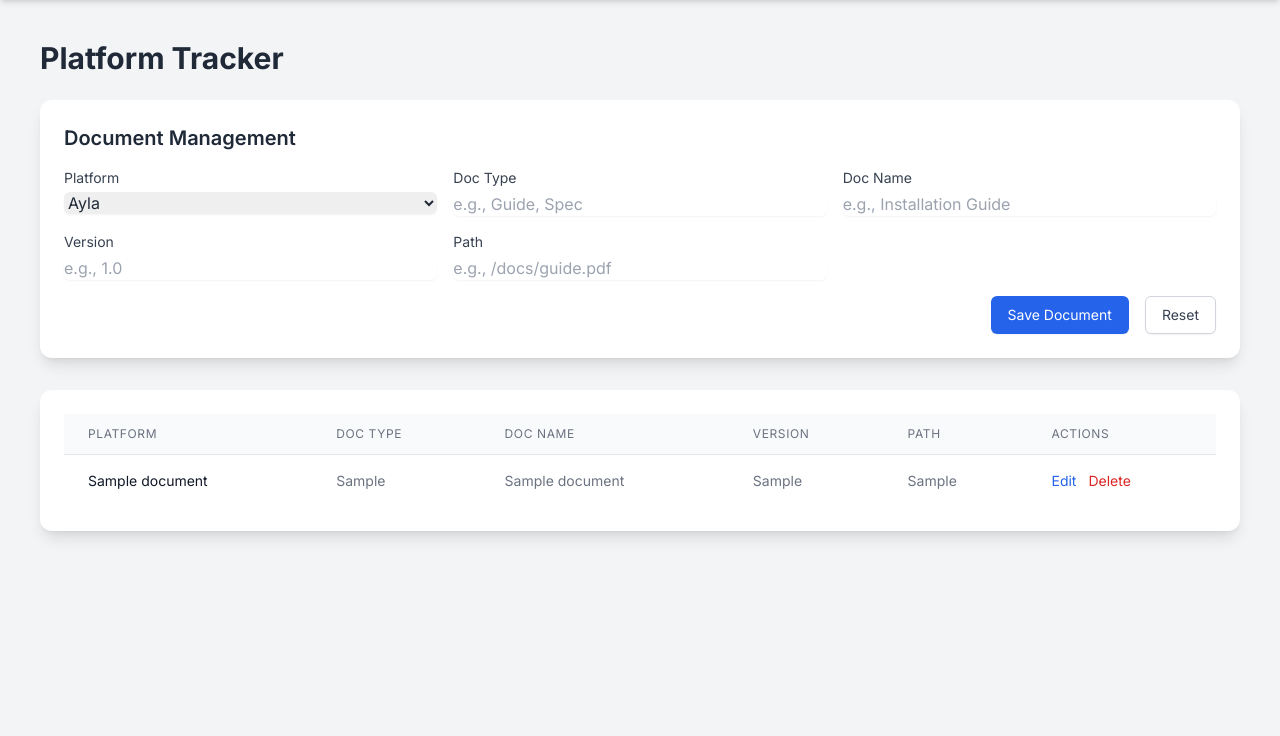
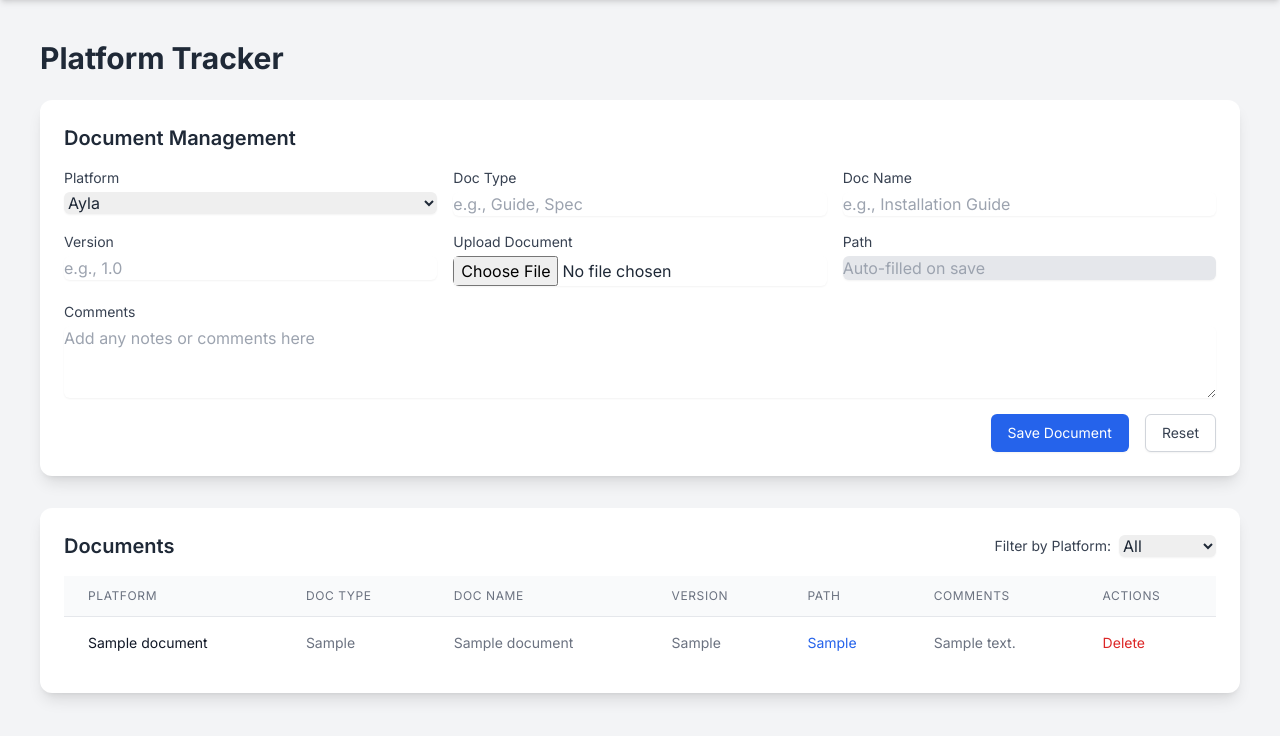
Before and after one commit to akl-githu/OCC, a Flask app: page /platform_tracker in a window 1280 px wide. Shown: the part 64-800 px from the top of the page. Run offline with Flask 2, Linux system fonts and the light colour scheme; a user stored in the database is signed in; data comes from the database, SQL or seed files in the repository; tables that the repository leaves empty hold one stand-in row (values such as "Sample post"); data that the repository does not hold is empty; some libraries are stand-ins or nearby versions.

Commit message:
Stage02: Front-end UI web app

```diff
--- a/app.py
+++ b/app.py
@@ -2,9 +2,10 @@ import os
 import datetime
 import MySQLdb.cursors
 import MySQLdb
-from flask import Flask, render_template, request, redirect, url_for, session, jsonify, g
+from flask import Flask, render_template, request, redirect, url_for, session, jsonify, g, send_from_directory
 from dotenv import load_dotenv
 from functools import wraps
+from werkzeug.utils import secure_filename
 
 # Load environment variables from .env file
 load_dotenv()
@@ -13,6 +14,15 @@ load_dotenv()
 app = Flask(__name__)
 # IMPORTANT: Change this to a random, secure key for production
 app.secret_key = os.getenv('SECRET_KEY', 'your_super_secret_key')
+
+# Define a folder to store the uploaded documents
+# The path is relative to the directory where app.py is run
+UPLOAD_FOLDER = 'uploaded_documents'
+app.config['UPLOAD_FOLDER'] = UPLOAD_FOLDER
+
+# Create the upload folder if it doesn't exist
+if not os.path.exists(UPLOAD_FOLDER):
+    os.makedirs(UPLOAD_FOLDER)
 
 # Database connection function
 def get_db():
@@ -245,22 +255,48 @@ def manage_users():
 
     return jsonify({'status': 'error', 'message': 'Invalid action'})
 
+# Updated API endpoint to handle file uploads
 @app.route('/api/documents', methods=['POST'])
 @login_required
 def manage_documents():
     db = get_db()
     cursor = db.cursor()
-    data = request.json
-    action = data.get('action')
+
+    # CRITICAL FIX: Try to get JSON data first, as the delete function sends a JSON payload.
+    data = request.get_json(silent=True)
+    if data:
+        action = data.get('action')
+        doc_id = data.get('id')
+    else:
+        # If no JSON, fall back to form data for add/update actions.
+        action = request.form.get('action')
+        doc_id = request.form.get('id')
+
+    # Retrieve the other form fields, as they will be present for add/update actions
+    platform_name = request.form.get('platform_name')
+    doc_type = request.form.get('doc_type')
+    doc_name = request.form.get('doc_name')
+    version = request.form.get('version')
+    doc_file = request.files.get('doc_file')
+    comments = request.form.get('comments')  # New: Retrieve the comments field
+
+    # Initialize path variable
+    path = request.form.get('path')
 
     if action == 'add':
-        platform_name = data.get('platform_name')
-        doc_type = data.get('doc_type')
-        doc_name = data.get('doc_name')
-        version = data.get('version')
-        path = data.get('path')
+        if doc_file:
+            # Secure the filename to prevent directory traversal attacks
+            filename = secure_filename(doc_file.filename)
+            # Create the full path to save the file
+            file_path = os.path.join(app.config['UPLOAD_FOLDER'], filename)
+            doc_file.save(file_path)
+            # Set the path to be saved in the database
+            path = file_path
+        else:
+            return jsonify({'status': 'error', 'message': 'No file uploaded for a new document.'})
 
-        cursor.execute('INSERT INTO documents (platform_name, doc_type, doc_name, version, path) VALUES (%s, %s, %s, %s, %s)', (platform_name, doc_type, doc_name, version, path))
+        # New: Include comments in the SQL INSERT statement
+        cursor.execute('INSERT INTO documents (platform_name, doc_type, doc_name, version, path, comments) VALUES (%s, %s, %s, %s, %s, %s)', (platform_name, doc_type, doc_name, version, path, comments))
         db.commit()
 
         # Log the action
@@ -268,27 +304,50 @@ def manage_documents():
         return jsonify({'status': 'success', 'message': 'Document added successfully'})
 
     elif action == 'update':
-        id = data.get('id')
-        platform_name = data.get('platform_name')
-        doc_type = data.get('doc_type')
-        doc_name = data.get('doc_name')
-        version = data.get('version')
-        path = data.get('path')
+        if doc_file:
+            # Secure the filename
+            filename = secure_filename(doc_file.filename)
+            # Save the new file, overwriting the old one if the name is the same
+            file_path = os.path.join(app.config['UPLOAD_FOLDER'], filename)
+            doc_file.save(file_path)
+            # Update the path
+            path = file_path
 
-        cursor.execute('UPDATE documents SET platform_name=%s, doc_type=%s, doc_name=%s, version=%s, path=%s WHERE id=%s', (platform_name, doc_type, doc_name, version, path, id))
+        # Use the existing path if no new file was uploaded
+        if not path and not doc_file:
+            # Fetch the old path from the database to avoid overwriting it with a blank value
+            cursor.execute('SELECT path FROM documents WHERE id = %s', (doc_id,))
+            old_path = cursor.fetchone()
+            if old_path:
+                path = old_path[0]
+            else:
+                return jsonify({'status': 'error', 'message': 'Document not found for update.'})
+
+        # New: Include comments in the SQL UPDATE statement
+        cursor.execute('UPDATE documents SET platform_name=%s, doc_type=%s, doc_name=%s, version=%s, path=%s, comments=%s WHERE id=%s', (platform_name, doc_type, doc_name, version, path, comments, doc_id))
         db.commit()
 
         # Log the action
-        log_event_action(session.get('username'), f'Updated document with ID: {id}')
+        log_event_action(session.get('username'), f'Updated document with ID: {doc_id}')
         return jsonify({'status': 'success', 'message': 'Document updated successfully'})
 
     elif action == 'delete':
-        id = data.get('id')
-        cursor.execute('DELETE FROM documents WHERE id=%s', (id,))
+        # First, retrieve the path to the file to be deleted
+        cursor.execute('SELECT path FROM documents WHERE id = %s', (doc_id,))
+        doc_path = cursor.fetchone()
+
+        if doc_path:
+            file_to_delete = doc_path[0]
+            # Check if the file exists on the filesystem and delete it
+            if os.path.exists(file_to_delete):
+                os.remove(file_to_delete)
+
+        # Then, delete the record from the database
+        cursor.execute('DELETE FROM documents WHERE id=%s', (doc_id,))
         db.commit()
 
         # Log the action
-        log_event_action(session.get('username'), f'Deleted document with ID: {id}')
+        log_event_action(session.get('username'), f'Deleted document with ID: {doc_id}')
         return jsonify({'status': 'success', 'message': 'Document deleted successfully'})
 
     return jsonify({'status': 'error', 'message': 'Invalid action'})
@@ -302,6 +361,18 @@ def get_documents_by_platform(platform_name):
     documents = cursor.fetchall()
     return jsonify(documents)
 
+# This is the new route you need to add to your app.py
+@app.route('/uploads/<filename>')
+@login_required
+def uploaded_file(filename):
+    """
+    Serves a specific file from the secure upload folder.
+    The filename is a part of the URL.
+    """
+    # Use send_from_directory to securely serve the file
+    # This prevents directory traversal attacks
+    return send_from_directory(app.config['UPLOAD_FOLDER'], filename)
+
 # Main entry point for the Flask app
 if __name__ == '__main__':
     app.run(host='0.0.0.0', port=5000)
--- a/docker-compose.yml
+++ b/docker-compose.yml
@@ -14,9 +14,13 @@ services:
     depends_on:
       - db
     volumes:
+      - .:/app
       - ./app.py:/app/app.py
       - ./templates:/app/templates
       - ./requirements.txt:/app/requirements.txt
+      - persistent_data:/app/uploaded_documents
+
+
 
   db:
     image: mysql:8.0
@@ -32,3 +36,4 @@ services:
 
 volumes:
   db_data: {}
+  persistent_data: {}
--- a/schema.sql
+++ b/schema.sql
@@ -39,7 +39,8 @@ CREATE TABLE IF NOT EXISTS documents (
     doc_type VARCHAR(255),
     doc_name VARCHAR(255),
     version VARCHAR(50),
-    path VARCHAR(255)
+    path VARCHAR(255),
+    comments TEXT
 );
 
 -- Insert initial admin and viewer users (PASSWORDS ARE NOT HASHED!)
--- a/templates/platform_tracker.html
+++ b/templates/platform_tracker.html
@@ -40,12 +40,12 @@
             <div class="flex flex-col md:flex-row justify-between items-center mb-4">
                 <h2 class="text-xl font-semibold mb-4 md:mb-0">Document Management</h2>
             </div>
-            <form id="doc-form" class="space-y-4">
+            <form id="doc-form" enctype="multipart/form-data" class="space-y-4">
                 <input type="hidden" id="doc-id">
                 <div class="grid grid-cols-1 md:grid-cols-2 lg:grid-cols-3 gap-4">
                     <div>
                         <label for="platform-name" class="block text-sm font-medium text-gray-700">Platform</label>
-                        <select id="platform-name" name="platform-name" class="mt-1 block w-full rounded-md border-gray-300 shadow-sm focus:border-indigo-300 focus:ring focus:ring-indigo-200 focus:ring-opacity-50" required>
+                        <select id="platform-name" name="platform_name" class="mt-1 block w-full rounded-md border-gray-300 shadow-sm focus:border-indigo-300 focus:ring focus:ring-indigo-200 focus:ring-opacity-50" required>
                             {% for platform in platform_names %}
                                 <option value="{{ platform }}">{{ platform }}</option>
                             {% endfor %}
@@ -53,19 +53,28 @@
                     </div>
                     <div>
                         <label for="doc-type" class="block text-sm font-medium text-gray-700">Doc Type</label>
-                        <input type="text" id="doc-type" name="doc-type" class="mt-1 block w-full rounded-md border-gray-300 shadow-sm focus:border-indigo-300 focus:ring focus:ring-indigo-200 focus:ring-opacity-50" placeholder="e.g., Guide, Spec" required>
+                        <input type="text" id="doc-type" name="doc_type" class="mt-1 block w-full rounded-md border-gray-300 shadow-sm focus:border-indigo-300 focus:ring focus:ring-indigo-200 focus:ring-opacity-50" placeholder="e.g., Guide, Spec" required>
                     </div>
                     <div>
                         <label for="doc-name" class="block text-sm font-medium text-gray-700">Doc Name</label>
-                        <input type="text" id="doc-name" name="doc-name" class="mt-1 block w-full rounded-md border-gray-300 shadow-sm focus:border-indigo-300 focus:ring focus:ring-indigo-200 focus:ring-opacity-50" placeholder="e.g., Installation Guide" required>
+                        <input type="text" id="doc-name" name="doc_name" class="mt-1 block w-full rounded-md border-gray-300 shadow-sm focus:border-indigo-300 focus:ring focus:ring-indigo-200 focus:ring-opacity-50" placeholder="e.g., Installation Guide" required>
                     </div>
                     <div>
                         <label for="version" class="block text-sm font-medium text-gray-700">Version</label>
                         <input type="text" id="version" name="version" class="mt-1 block w-full rounded-md border-gray-300 shadow-sm focus:border-indigo-300 focus:ring focus:ring-indigo-200 focus:ring-opacity-50" placeholder="e.g., 1.0">
                     </div>
                     <div>
+                        <label for="doc-file" class="block text-sm font-medium text-gray-700">Upload Document</label>
+                        <input type="file" id="doc-file" name="doc_file" class="mt-1 block w-full rounded-md border-gray-300 shadow-sm focus:border-indigo-300 focus:ring focus:ring-indigo-200 focus:ring-opacity-50">
+                    </div>
+                    <div>
                         <label for="path" class="block text-sm font-medium text-gray-700">Path</label>
-                        <input type="text" id="path" name="path" class="mt-1 block w-full rounded-md border-gray-300 shadow-sm focus:border-indigo-300 focus:ring focus:ring-indigo-200 focus:ring-opacity-50" placeholder="e.g., /docs/guide.pdf" required>
+                        <input type="text" id="path" name="path" class="mt-1 block w-full bg-gray-200 rounded-md border-gray-300 shadow-sm" placeholder="Auto-filled on save" readonly>
+                    </div>
+                    <!-- New Comments Textarea -->
+                    <div class="md:col-span-3">
+                        <label for="comments" class="block text-sm font-medium text-gray-700">Comments</label>
+                        <textarea id="comments" name="comments" rows="3" class="mt-1 block w-full rounded-md border-gray-300 shadow-sm focus:border-indigo-300 focus:ring focus:ring-indigo-200 focus:ring-opacity-50" placeholder="Add any notes or comments here"></textarea>
                     </div>
                 </div>
                 <div class="flex justify-end">
@@ -77,15 +86,30 @@
 
         <!-- Documents Table -->
         <div class="bg-white rounded-xl shadow-lg p-6">
+            <div class="flex justify-between items-center mb-4">
+                <h2 class="text-xl font-semibold">Documents</h2>
+                <!-- New Filter Dropdown -->
+                <div class="flex items-center space-x-2">
+                    <label for="platform-filter" class="text-sm font-medium text-gray-700">Filter by Platform:</label>
+                    <select id="platform-filter" class="rounded-md border-gray-300 shadow-sm" onchange="filterTable()">
+                        <option value="All">All</option>
+                        {% for platform in platform_names %}
+                            <option value="{{ platform }}">{{ platform }}</option>
+                        {% endfor %}
+                    </select>
+                </div>
+            </div>
             <div class="overflow-x-auto">
+                <div class="max-h-96 overflow-y-auto"> <!-- Added container for vertical scroll -->
                     <table class="min-w-full divide-y divide-gray-200">
-                    <thead class="bg-gray-50">
+                        <thead class="bg-gray-50 sticky top-0 z-10"> <!-- Made header sticky -->
                             <tr>
                                 <th class="px-6 py-3 text-left text-xs font-medium text-gray-500 uppercase tracking-wider">Platform</th>
                                 <th class="px-6 py-3 text-left text-xs font-medium text-gray-500 uppercase tracking-wider">Doc Type</th>
                                 <th class="px-6 py-3 text-left text-xs font-medium text-gray-500 uppercase tracking-wider">Doc Name</th>
                                 <th class="px-6 py-3 text-left text-xs font-medium text-gray-500 uppercase tracking-wider">Version</th>
                                 <th class="px-6 py-3 text-left text-xs font-medium text-gray-500 uppercase tracking-wider">Path</th>
+                                <th class="px-6 py-3 text-left text-xs font-medium text-gray-500 uppercase tracking-wider">Comments</th>
                                 <th class="px-6 py-3 text-left text-xs font-medium text-gray-500 uppercase tracking-wider">Actions</th>
                             </tr>
                         </thead>
@@ -96,15 +120,19 @@
                                 <td class="px-6 py-4 whitespace-nowrap text-sm text-gray-500">{{ doc.doc_type }}</td>
                                 <td class="px-6 py-4 whitespace-nowrap text-sm text-gray-500">{{ doc.doc_name }}</td>
                                 <td class="px-6 py-4 whitespace-nowrap text-sm text-gray-500">{{ doc.version }}</td>
-                            <td class="px-6 py-4 whitespace-nowrap text-sm text-gray-500">{{ doc.path }}</td>
+                                <td class="px-6 py-4 whitespace-nowrap text-sm text-gray-500">
+                                    {% set filename = doc.path.split('/')[-1] %}
+                                    <a href="{{ url_for('uploaded_file', filename=filename) }}" class="text-blue-600 hover:text-blue-900" target="_blank">{{ doc.path }}</a>
+                                </td>
+                                <td class="px-6 py-4 whitespace-nowrap text-sm text-gray-500">{{ doc.comments }}</td>
                                 <td class="px-6 py-4 whitespace-nowrap text-sm font-medium">
-                                <button onclick="editDoc('{{ doc.id }}')" class="text-blue-600 hover:text-blue-900 mr-2">Edit</button>
                                     <button onclick="deleteDoc('{{ doc.id }}')" class="text-red-600 hover:text-red-900">Delete</button>
                                 </td>
                             </tr>
                             {% endfor %}
                         </tbody>
                     </table>
+                </div>
             </div>
         </div>
     </main>
@@ -117,36 +145,50 @@
         const docNameInput = document.getElementById('doc-name');
         const versionInput = document.getElementById('version');
         const pathInput = document.getElementById('path');
+        const docFileInput = document.getElementById('doc-file');
+        const commentsInput = document.getElementById('comments');
         const tableBody = document.getElementById('doc-table-body');
 
         form.addEventListener('submit', async (e) => {
             e.preventDefault();
-            const id = docIdInput.value;
-            const data = {
-                platform_name: platformNameInput.value,
-                doc_type: docTypeInput.value,
-                doc_name: docNameInput.value,
-                version: versionInput.value,
-                path: pathInput.value,
-                action: id ? 'update' : 'add'
-            };
 
-            if (id) {
-                data.id = id;
+            const formData = new FormData();
+            formData.append('id', docIdInput.value);
+            formData.append('platform_name', platformNameInput.value);
+            formData.append('doc_type', docTypeInput.value);
+            formData.append('doc_name', docNameInput.value);
+            formData.append('version', versionInput.value);
+            formData.append('comments', commentsInput.value);
+
+            if (docFileInput.files.length > 0) {
+                formData.append('doc_file', docFileInput.files[0]);
             }
+            if (pathInput.value) {
+                formData.append('path', pathInput.value);
+            }
+
+            const action = 'add';
+            formData.append('action', action);
 
             const response = await fetch('/api/documents', {
                 method: 'POST',
-                headers: { 'Content-Type': 'application/json' },
-                body: JSON.stringify(data)
+                body: formData
             });
 
             const result = await response.json();
+            const feedbackMessage = document.getElementById('feedback-message');
             if (result.status === 'success') {
-                await fetchDocs(); // Refresh the table
+                if (feedbackMessage) feedbackMessage.remove();
+                await fetchDocs();
                 resetForm();
             } else {
-                alert(result.message);
+                if (!feedbackMessage) {
+                    const messageElement = document.createElement('div');
+                    messageElement.id = 'feedback-message';
+                    messageElement.className = 'mt-4 p-3 bg-red-100 text-red-700 rounded-md';
+                    messageElement.textContent = result.message;
+                    form.parentElement.insertBefore(messageElement, form.nextSibling);
+                }
             }
         });
 
@@ -156,21 +198,12 @@
             const doc = parser.parseFromString(await response.text(), 'text/html');
             const newTableBody = doc.getElementById('doc-table-body').innerHTML;
             tableBody.innerHTML = newTableBody;
-        }
-
-        function editDoc(id) {
-            const row = document.querySelector(`tr[data-id='${id}']`);
-            const cells = row.querySelectorAll('td');
-            docIdInput.value = id;
-            platformNameInput.value = cells[0].textContent;
-            docTypeInput.value = cells[1].textContent;
-            docNameInput.value = cells[2].textContent;
-            versionInput.value = cells[3].textContent;
-            pathInput.value = cells[4].textContent;
+            // Re-apply filter after new docs are fetched
+            filterTable();
         }
 
         async function deleteDoc(id) {
-            if (confirm('Are you sure you want to delete this document?')) {
+            if (window.confirm('Are you sure you want to delete this document?')) {
                 const response = await fetch('/api/documents', {
                     method: 'POST',
                     headers: { 'Content-Type': 'application/json' },
@@ -188,7 +221,33 @@
         function resetForm() {
             docIdInput.value = '';
             form.reset();
+            const feedbackMessage = document.getElementById('feedback-message');
+            if (feedbackMessage) feedbackMessage.remove();
         }
+
+        // New JavaScript function to filter the table
+        function filterTable() {
+            const filterValue = document.getElementById('platform-filter').value;
+            const rows = document.getElementById('doc-table-body').getElementsByTagName('tr');
+
+            for (let i = 0; i < rows.length; i++) {
+                const row = rows[i];
+                const platformCell = row.getElementsByTagName('td')[0];
+                if (platformCell) {
+                    const platformName = platformCell.textContent.trim();
+                    if (filterValue === 'All' || platformName === filterValue) {
+                        row.style.display = ''; // Show the row
+                    } else {
+                        row.style.display = 'none'; // Hide the row
+                    }
+                }
+            }
+        }
+
+        // Initial call to apply filter when the page loads, in case a default is set
+        document.addEventListener('DOMContentLoaded', () => {
+            filterTable();
+        });
     </script>
 </body>
 </html>
```
Also changed, not shown: templates/index.html (+56 -26 lines). Lines whose indentation alone changed are shown as unchanged.
